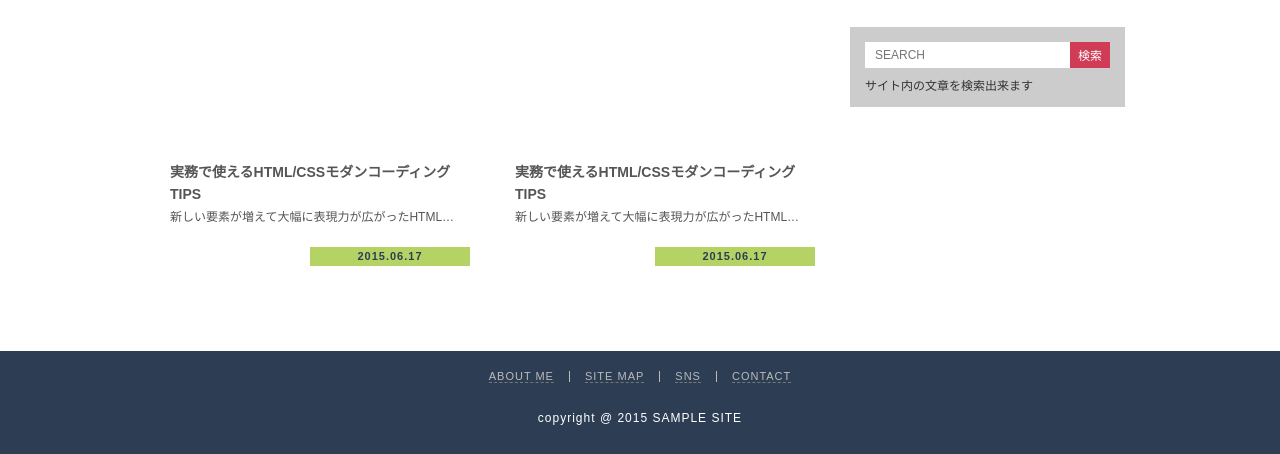
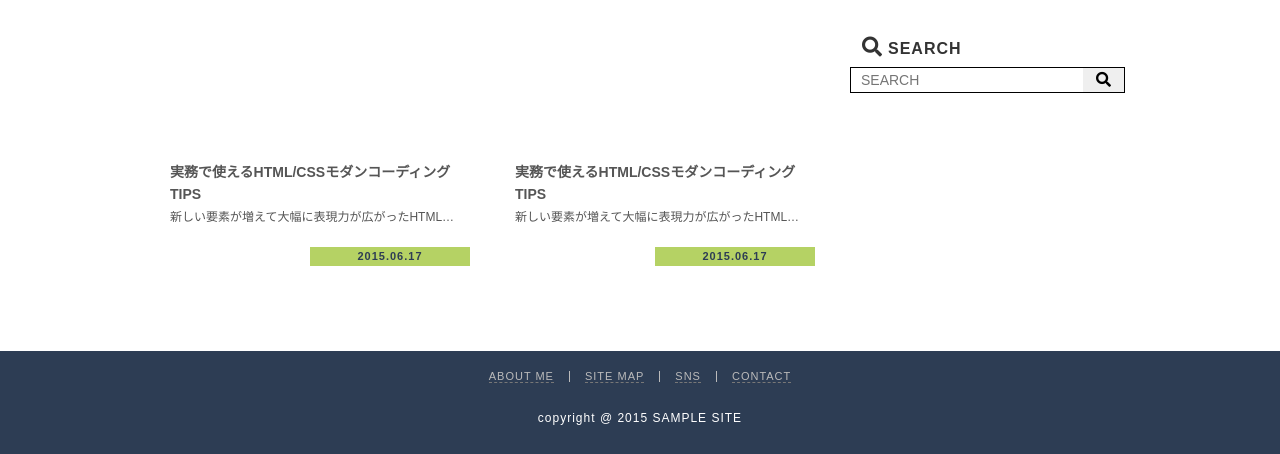
Before and after one commit to takashi-388412/mcoding, a plain HTML site: page practice/index.html in a window 1280 px wide. Shown: the part 1254-1708 px from the top of the page. Drawn offline with Linux system fonts and the light colour scheme.

Commit message:
検索バー レイアウト修正

```diff
--- a/practice/css/style.css
+++ b/practice/css/style.css
@@ -367,25 +367,27 @@ a:link, a:visited, a:hover, a:active {
    /* text-decoration: underline; */
  }
 .search-box {
-  padding: 15px;
-  background-color: #ccc;
+  border:1px solid black;
   font-size: 0;
+  width: 100%;
+  height: 26px;
 }
 .search-box > * {
-  font-size: 1.2rem;
+  font-size: 1.4rem;
 }
 .search-box .search-input {
-  width: 205px;
-  height: 26px;
+  width: 85%;
+  float: left;
+  border: none;
   padding: 0 10px;
-  border: none;
+  height: 100%;
 }
 .search-box .search-button {
-  width: 40px;
-  height: 26px;
+  width: 15%;
+  float: left;
   border: none;
-  background-color: #d03c56;
-  color: #fff;
+  color: black;
+  height: 100%;
   cursor: pointer;
 }
 .search-box .text {
@@ -429,7 +431,6 @@ a:link, a:visited, a:hover, a:active {
   text-align: center;
   letter-spacing: 1px;
 }
-
 .book::before{
   font-family: "Font Awesome 5 Free";
   content: "\f15c";
@@ -437,3 +438,16 @@ a:link, a:visited, a:hover, a:active {
   padding-right: 5px;
   font-size: 20px;
 }
+.search_icon::before {
+  font-family: "Font Awesome 5 Free";
+  content: "\f002";
+  font-weight: 900;
+  padding-right: 5px;
+  font-size: 20px;
+}
+.search_icon_small::before {
+  font-family: "Font Awesome 5 Free";
+  content: "\f002";
+  font-weight: 900;
+  font-size: 15px;
+}
--- a/practice/index.html
+++ b/practice/index.html
@@ -175,6 +175,7 @@
       <!-- ドキュメンリスト -->
       <h2 class="heading"><span class="book">DOCUMENTS</span></h2>
       <ul class="documents">
+
         <li>
           <h3 class="title">HTML5</h3>
           <ul>
@@ -210,11 +211,11 @@
           <p>準備中</p>
         </li>
       </ul>
-      <h2 class="hidden">SEARCH</h2>
-      <form class="search-box">
+      <!-- search -->
+      <h2 class="heading"><span class="search_icon">SEARCH</span></h2>
+      <form class="search-box clearfix">
         <input class="search-input" type="text" name="search" placeholder="SEARCH">
-        <input class="search-button" type="submit" value="検索">
-        <p class="text">サイト内の文章を検索出来ます</p>
+        <button class="search-button" type="submit" value="検索"><span class="search_icon_small"></span></button>
       </form>
     </div>
   </div>
```
